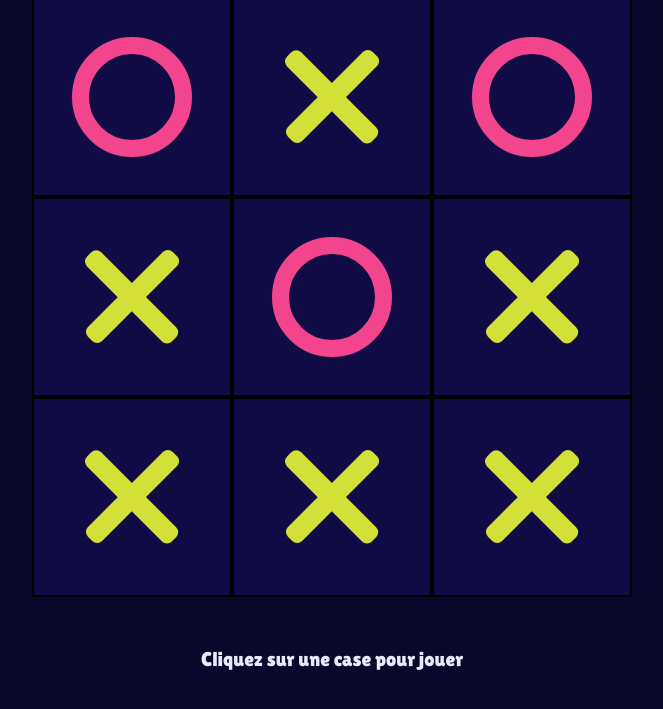
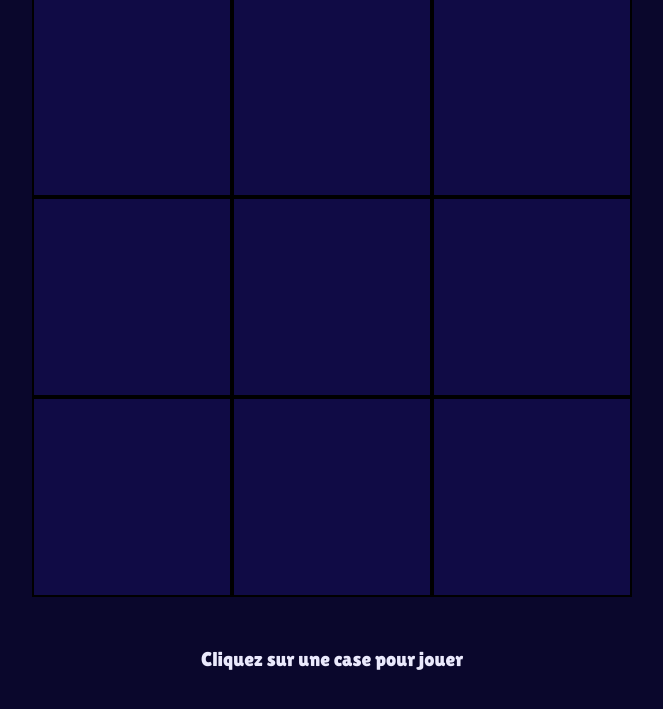
Before and after one commit to T-PRAT/tictactoe, a website built with Vite: page index.html in a window 1280 px wide. Shown: the part 147-856 px from the top of the page, without its empty margins (308-971 px from the left). Built offline with nearby package versions, Linux system fonts and the light colour scheme.

Commit message:
default hidden

```diff
--- a/index.html
+++ b/index.html
@@ -2,362 +2,95 @@
 <html lang="en">
   <head>
     <meta charset="UTF-8" />
-    <link rel="icon" type="image/svg+xml" href="/vite.svg" />
+    <link rel="icon" type="image/svg+xml" href="/croix.svg" />
     <link rel="preconnect" href="https://fonts.googleapis.com" />
     <link rel="preconnect" href="https://fonts.gstatic.com" crossorigin />
-    <link
-      href="https://fonts.googleapis.com/css2?family=Chakra+Petch:wght@300&family=Space+Mono&display=swap"
-      rel="stylesheet"
-    />
+    <link href="https://fonts.googleapis.com/css2?family=Chakra+Petch:wght@300&family=Space+Mono&display=swap" rel="stylesheet" />
     <meta name="viewport" content="width=device-width, initial-scale=1.0" />
     <title>TicTacToe</title>
   </head>
   <body class="h-screen w-screen bg-background-primary text-text font-default">
     <h1 class="text-5xl text-center p-12">Tic Tac Toe</h1>
-    <div
-      id="board"
-      class="bg-background-secondary grid grid-cols-3 gap-0 mx-auto w-[600px] h-[600px]]"
-    >
+    <div id="board" class="bg-background-secondary grid grid-cols-3 gap-0 mx-auto w-[600px] h-[600px]]">
       <div class="cell" id="cell-0">
-        <svg
-          class=""
-          width="120"
-          height="120"
-          viewBox="0 0 120 120"
-          fill="none"
-          xmlns="http://www.w3.org/2000/svg"
-        >
+        <svg class="hidden" width="120" height="120" viewBox="0 0 120 120" fill="none" xmlns="http://www.w3.org/2000/svg">
           <circle cx="60" cy="60" r="51.5" stroke="#F2458D" stroke-width="17" />
         </svg>
-        <svg
-          class="hidden"
-          width="100"
-          height="100"
-          viewBox="0 0 100 100"
-          fill="none"
-          xmlns="http://www.w3.org/2000/svg"
-        >
-          <rect
-            x="85.8528"
-            width="20"
-            height="120"
-            rx="7"
-            transform="rotate(45 85.8528 0)"
-            fill="#D2E038"
-          />
-          <rect
-            x="0.108521"
-            y="14.5296"
-            width="20"
-            height="120"
-            rx="7"
-            transform="rotate(-45 0.108521 14.5296)"
-            fill="#D2E038"
-          />
+        <svg class="hidden" width="100" height="100" viewBox="0 0 100 100" fill="none" xmlns="http://www.w3.org/2000/svg">
+          <rect x="85.8528" width="20" height="120" rx="7" transform="rotate(45 85.8528 0)" fill="#D2E038" />
+          <rect x="0.108521" y="14.5296" width="20" height="120" rx="7" transform="rotate(-45 0.108521 14.5296)" fill="#D2E038" />
         </svg>
       </div>
       <div class="cell" id="cell-1">
-        <svg
-          class="hidden"
-          width="120"
-          height="120"
-          viewBox="0 0 120 120"
-          fill="none"
-          xmlns="http://www.w3.org/2000/svg"
-        >
+        <svg class="hidden" width="120" height="120" viewBox="0 0 120 120" fill="none" xmlns="http://www.w3.org/2000/svg">
           <circle cx="60" cy="60" r="51.5" stroke="#F2458D" stroke-width="17" />
         </svg>
-        <svg
-          class=""
-          width="100"
-          height="100"
-          viewBox="0 0 100 100"
-          fill="none"
-          xmlns="http://www.w3.org/2000/svg"
-        >
-          <rect
-            x="85.8528"
-            width="20"
-            height="120"
-            rx="7"
-            transform="rotate(45 85.8528 0)"
-            fill="#D2E038"
-          />
-          <rect
-            x="0.108521"
-            y="14.5296"
-            width="20"
-            height="120"
-            rx="7"
-            transform="rotate(-45 0.108521 14.5296)"
-            fill="#D2E038"
-          />
+        <svg class="hidden" width="100" height="100" viewBox="0 0 100 100" fill="none" xmlns="http://www.w3.org/2000/svg">
+          <rect x="85.8528" width="20" height="120" rx="7" transform="rotate(45 85.8528 0)" fill="#D2E038" />
+          <rect x="0.108521" y="14.5296" width="20" height="120" rx="7" transform="rotate(-45 0.108521 14.5296)" fill="#D2E038" />
         </svg>
       </div>
       <div class="cell" id="cell-2">
-        <svg
-          class=""
-          width="120"
-          height="120"
-          viewBox="0 0 120 120"
-          fill="none"
-          xmlns="http://www.w3.org/2000/svg"
-        >
+        <svg class="hidden" width="120" height="120" viewBox="0 0 120 120" fill="none" xmlns="http://www.w3.org/2000/svg">
           <circle cx="60" cy="60" r="51.5" stroke="#F2458D" stroke-width="17" />
         </svg>
-        <svg
-          class="hidden"
-          width="100"
-          height="100"
-          viewBox="0 0 100 100"
-          fill="none"
-          xmlns="http://www.w3.org/2000/svg"
-        >
-          <rect
-            x="85.8528"
-            width="20"
-            height="120"
-            rx="7"
-            transform="rotate(45 85.8528 0)"
-            fill="#D2E038"
-          />
-          <rect
-            x="0.108521"
-            y="14.5296"
-            width="20"
-            height="120"
-            rx="7"
-            transform="rotate(-45 0.108521 14.5296)"
-            fill="#D2E038"
-          />
+        <svg class="hidden" width="100" height="100" viewBox="0 0 100 100" fill="none" xmlns="http://www.w3.org/2000/svg">
+          <rect x="85.8528" width="20" height="120" rx="7" transform="rotate(45 85.8528 0)" fill="#D2E038" />
+          <rect x="0.108521" y="14.5296" width="20" height="120" rx="7" transform="rotate(-45 0.108521 14.5296)" fill="#D2E038" />
         </svg>
       </div>
       <div class="cell" id="cell-3">
-        <svg
-          class="hidden"
-          width="120"
-          height="120"
-          viewBox="0 0 120 120"
-          fill="none"
-          xmlns="http://www.w3.org/2000/svg"
-        >
+        <svg class="hidden" width="120" height="120" viewBox="0 0 120 120" fill="none" xmlns="http://www.w3.org/2000/svg">
           <circle cx="60" cy="60" r="51.5" stroke="#F2458D" stroke-width="17" />
         </svg>
-        <svg
-          class=""
-          width="100"
-          height="100"
-          viewBox="0 0 100 100"
-          fill="none"
-          xmlns="http://www.w3.org/2000/svg"
-        >
-          <rect
-            x="85.8528"
-            width="20"
-            height="120"
-            rx="7"
-            transform="rotate(45 85.8528 0)"
-            fill="#D2E038"
-          />
-          <rect
-            x="0.108521"
-            y="14.5296"
-            width="20"
-            height="120"
-            rx="7"
-            transform="rotate(-45 0.108521 14.5296)"
-            fill="#D2E038"
-          />
+        <svg class="hidden" width="100" height="100" viewBox="0 0 100 100" fill="none" xmlns="http://www.w3.org/2000/svg">
+          <rect x="85.8528" width="20" height="120" rx="7" transform="rotate(45 85.8528 0)" fill="#D2E038" />
+          <rect x="0.108521" y="14.5296" width="20" height="120" rx="7" transform="rotate(-45 0.108521 14.5296)" fill="#D2E038" />
         </svg>
       </div>
       <div class="cell" id="cell-4">
-        <svg
-          class=""
-          width="120"
-          height="120"
-          viewBox="0 0 120 120"
-          fill="none"
-          xmlns="http://www.w3.org/2000/svg"
-        >
+        <svg class="hidden" width="120" height="120" viewBox="0 0 120 120" fill="none" xmlns="http://www.w3.org/2000/svg">
           <circle cx="60" cy="60" r="51.5" stroke="#F2458D" stroke-width="17" />
         </svg>
-        <svg
-          class="hidden"
-          width="100"
-          height="100"
-          viewBox="0 0 100 100"
-          fill="none"
-          xmlns="http://www.w3.org/2000/svg"
-        >
-          <rect
-            x="85.8528"
-            width="20"
-            height="120"
-            rx="7"
-            transform="rotate(45 85.8528 0)"
-            fill="#D2E038"
-          />
-          <rect
-            x="0.108521"
-            y="14.5296"
-            width="20"
-            height="120"
-            rx="7"
-            transform="rotate(-45 0.108521 14.5296)"
-            fill="#D2E038"
-          />
+        <svg class="hidden" width="100" height="100" viewBox="0 0 100 100" fill="none" xmlns="http://www.w3.org/2000/svg">
+          <rect x="85.8528" width="20" height="120" rx="7" transform="rotate(45 85.8528 0)" fill="#D2E038" />
+          <rect x="0.108521" y="14.5296" width="20" height="120" rx="7" transform="rotate(-45 0.108521 14.5296)" fill="#D2E038" />
         </svg>
       </div>
       <div class="cell" id="cell-5">
-        <svg
-          class="hidden"
-          width="120"
-          height="120"
-          viewBox="0 0 120 120"
-          fill="none"
-          xmlns="http://www.w3.org/2000/svg"
-        >
+        <svg class="hidden" width="120" height="120" viewBox="0 0 120 120" fill="none" xmlns="http://www.w3.org/2000/svg">
           <circle cx="60" cy="60" r="51.5" stroke="#F2458D" stroke-width="17" />
         </svg>
-        <svg
-          class=""
-          width="100"
-          height="100"
-          viewBox="0 0 100 100"
-          fill="none"
-          xmlns="http://www.w3.org/2000/svg"
-        >
-          <rect
-            x="85.8528"
-            width="20"
-            height="120"
-            rx="7"
-            transform="rotate(45 85.8528 0)"
-            fill="#D2E038"
-          />
-          <rect
-            x="0.108521"
-            y="14.5296"
-            width="20"
-            height="120"
-            rx="7"
-            transform="rotate(-45 0.108521 14.5296)"
-            fill="#D2E038"
-          />
+        <svg class="hidden" width="100" height="100" viewBox="0 0 100 100" fill="none" xmlns="http://www.w3.org/2000/svg">
+          <rect x="85.8528" width="20" height="120" rx="7" transform="rotate(45 85.8528 0)" fill="#D2E038" />
+          <rect x="0.108521" y="14.5296" width="20" height="120" rx="7" transform="rotate(-45 0.108521 14.5296)" fill="#D2E038" />
         </svg>
       </div>
       <div class="cell" id="cell-6">
-        <svg
-          class="hidden"
-          width="120"
-          height="120"
-          viewBox="0 0 120 120"
-          fill="none"
-          xmlns="http://www.w3.org/2000/svg"
-        >
+        <svg class="hidden" width="120" height="120" viewBox="0 0 120 120" fill="none" xmlns="http://www.w3.org/2000/svg">
           <circle cx="60" cy="60" r="51.5" stroke="#F2458D" stroke-width="17" />
         </svg>
-        <svg
-          class=""
-          width="100"
-          height="100"
-          viewBox="0 0 100 100"
-          fill="none"
-          xmlns="http://www.w3.org/2000/svg"
-        >
-          <rect
-            x="85.8528"
-            width="20"
-            height="120"
-            rx="7"
-            transform="rotate(45 85.8528 0)"
-            fill="#D2E038"
-          />
-          <rect
-            x="0.108521"
-            y="14.5296"
-            width="20"
-            height="120"
-            rx="7"
-            transform="rotate(-45 0.108521 14.5296)"
-            fill="#D2E038"
-          />
+        <svg class="hidden" width="100" height="100" viewBox="0 0 100 100" fill="none" xmlns="http://www.w3.org/2000/svg">
+          <rect x="85.8528" width="20" height="120" rx="7" transform="rotate(45 85.8528 0)" fill="#D2E038" />
+          <rect x="0.108521" y="14.5296" width="20" height="120" rx="7" transform="rotate(-45 0.108521 14.5296)" fill="#D2E038" />
         </svg>
       </div>
       <div class="cell" id="cell-7">
-        <svg
-          class="hidden"
-          width="120"
-          height="120"
-          viewBox="0 0 120 120"
-          fill="none"
-          xmlns="http://www.w3.org/2000/svg"
-        >
+        <svg class="hidden" width="120" height="120" viewBox="0 0 120 120" fill="none" xmlns="http://www.w3.org/2000/svg">
           <circle cx="60" cy="60" r="51.5" stroke="#F2458D" stroke-width="17" />
         </svg>
-        <svg
-          class=""
-          width="100"
-          height="100"
-          viewBox="0 0 100 100"
-          fill="none"
-          xmlns="http://www.w3.org/2000/svg"
-        >
-          <rect
-            x="85.8528"
-            width="20"
-            height="120"
-            rx="7"
-            transform="rotate(45 85.8528 0)"
-            fill="#D2E038"
-          />
-          <rect
-            x="0.108521"
-            y="14.5296"
-            width="20"
-            height="120"
-            rx="7"
-            transform="rotate(-45 0.108521 14.5296)"
-            fill="#D2E038"
-          />
+        <svg class="hidden" width="100" height="100" viewBox="0 0 100 100" fill="none" xmlns="http://www.w3.org/2000/svg">
+          <rect x="85.8528" width="20" height="120" rx="7" transform="rotate(45 85.8528 0)" fill="#D2E038" />
+          <rect x="0.108521" y="14.5296" width="20" height="120" rx="7" transform="rotate(-45 0.108521 14.5296)" fill="#D2E038" />
         </svg>
       </div>
       <div class="cell" id="cell-8">
-        <svg
-          class="hidden"
-          width="120"
-          height="120"
-          viewBox="0 0 120 120"
-          fill="none"
-          xmlns="http://www.w3.org/2000/svg"
-        >
+        <svg class="hidden" width="120" height="120" viewBox="0 0 120 120" fill="none" xmlns="http://www.w3.org/2000/svg">
           <circle cx="60" cy="60" r="51.5" stroke="#F2458D" stroke-width="17" />
         </svg>
-        <svg
-          class=""
-          width="100"
-          height="100"
-          viewBox="0 0 100 100"
-          fill="none"
-          xmlns="http://www.w3.org/2000/svg"
-        >
-          <rect
-            x="85.8528"
-            width="20"
-            height="120"
-            rx="7"
-            transform="rotate(45 85.8528 0)"
-            fill="#D2E038"
-          />
-          <rect
-            x="0.108521"
-            y="14.5296"
-            width="20"
-            height="120"
-            rx="7"
-            transform="rotate(-45 0.108521 14.5296)"
-            fill="#D2E038"
-          />
+        <svg class="hidden" width="100" height="100" viewBox="0 0 100 100" fill="none" xmlns="http://www.w3.org/2000/svg">
+          <rect x="85.8528" width="20" height="120" rx="7" transform="rotate(45 85.8528 0)" fill="#D2E038" />
+          <rect x="0.108521" y="14.5296" width="20" height="120" rx="7" transform="rotate(-45 0.108521 14.5296)" fill="#D2E038" />
         </svg>
       </div>
     </div>
```
